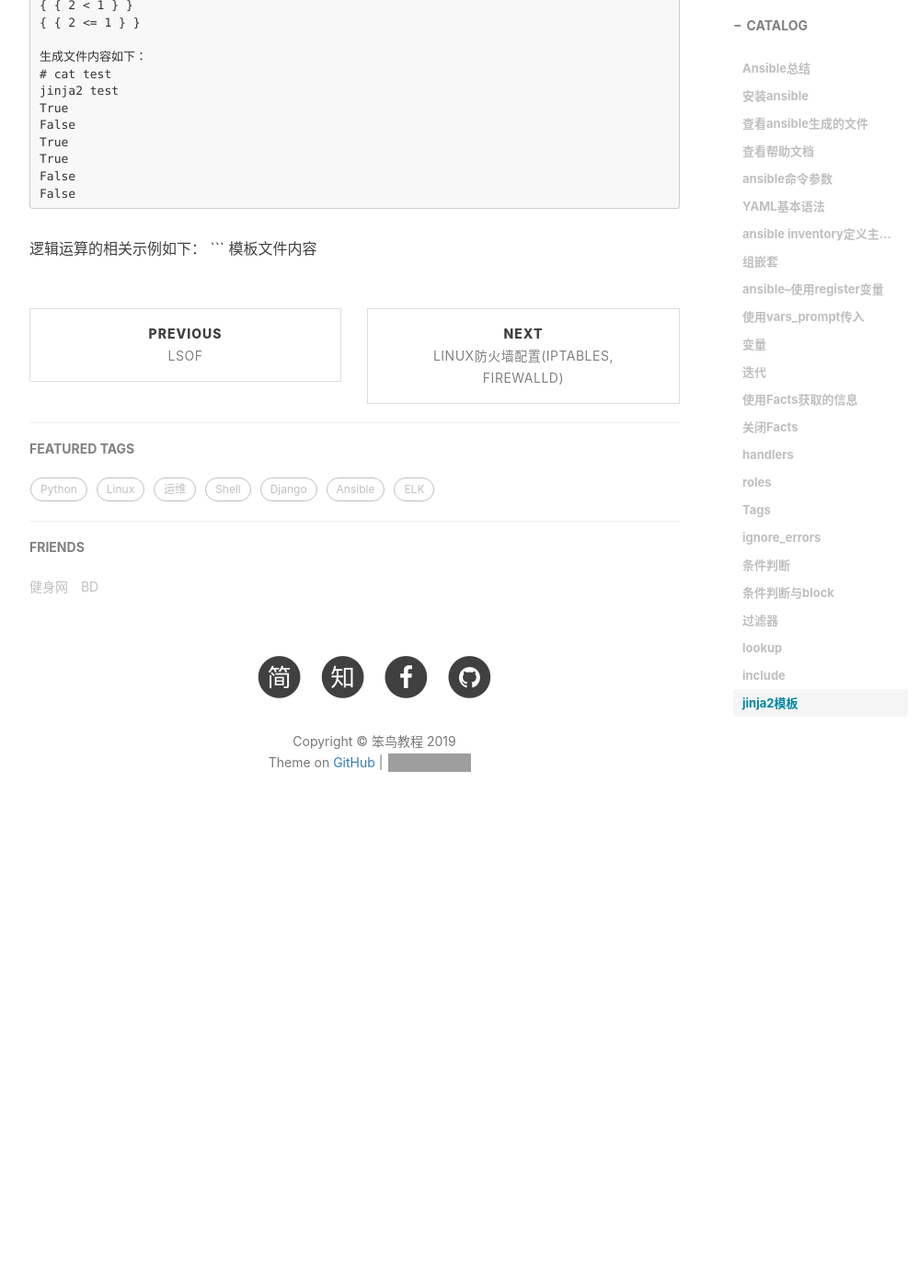
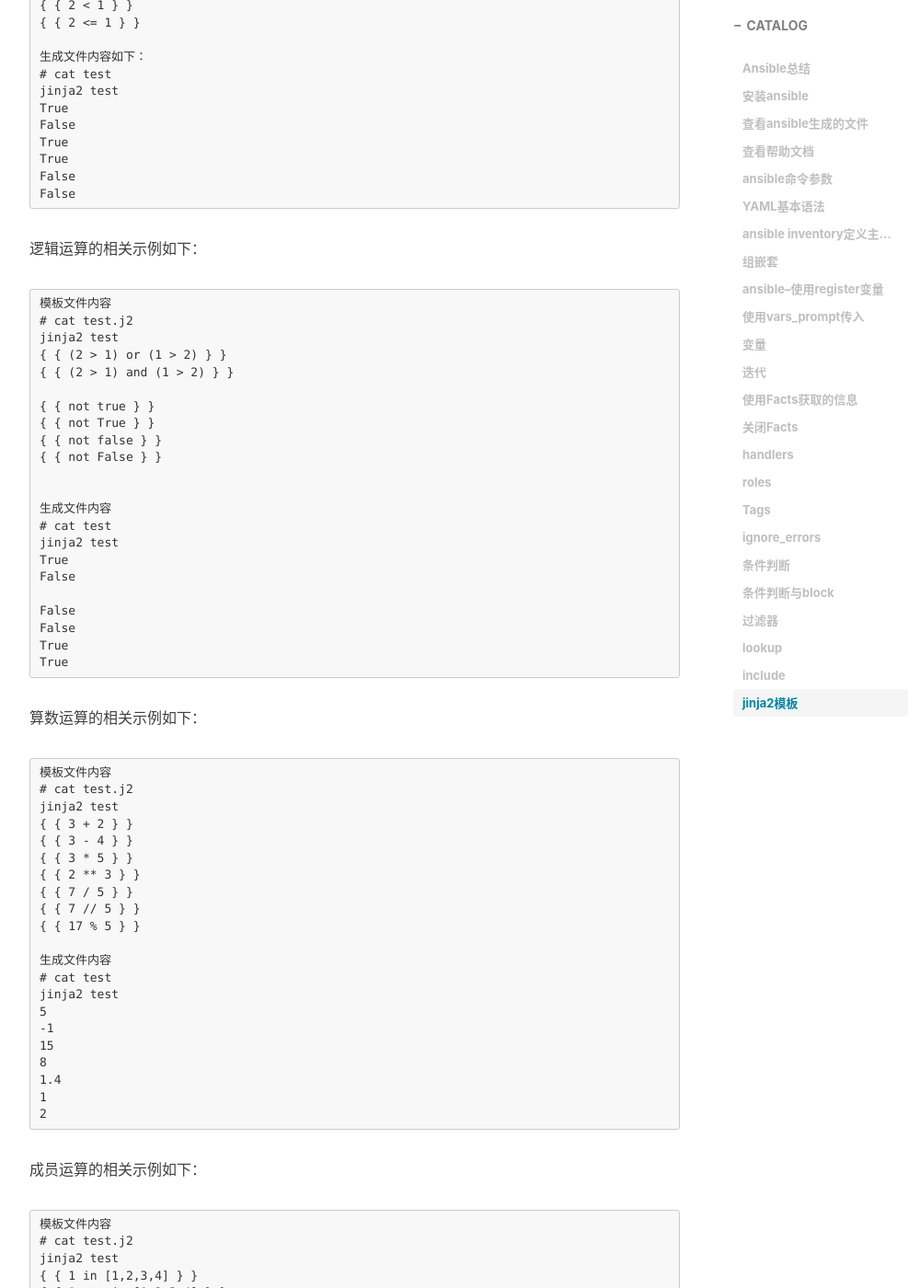
Before and after one commit to handerfly/handerfly.github.io, a Jekyll site: the page built from _posts/2019-05-18-Ansible总结.md, in a window 1280 px wide and 1400 px high, scrolled down 53538 px. Shown: the whole window at 92% size, without its empty margins (233-1232 px from the left). Built offline with Jekyll 4.4.1, drawn with Linux system fonts in a browser that asks for light colours; nearby versions of some CDN libraries; comment, search, counter and statistics services are not loaded; before the commit the page ends 54471 px from its top, so only the background shows below that; some of the changed text lies outside the part shown; grey boxes are pictures that could not be loaded.

Commit message:
Update 2019-05-18-Ansible总结.md

````diff
--- a/_posts/2019-05-18-Ansible总结.md
+++ b/_posts/2019-05-18-Ansible总结.md
@@ -2410,3 +2410,65 @@ False
 逻辑运算的相关示例如下：
 ```
 模板文件内容
+# cat test.j2
+jinja2 test
+{ { (2 > 1) or (1 > 2) } }
+{ { (2 > 1) and (1 > 2) } }
+
+{ { not true } }
+{ { not True } }
+{ { not false } }
+{ { not False } }
+
+
+生成文件内容
+# cat test
+jinja2 test
+True
+False
+
+False
+False
+True
+True
+```
+
+算数运算的相关示例如下：
+```
+模板文件内容
+# cat test.j2
+jinja2 test
+{ { 3 + 2 } }
+{ { 3 - 4 } }
+{ { 3 * 5 } }
+{ { 2 ** 3 } }
+{ { 7 / 5 } }
+{ { 7 // 5 } }
+{ { 17 % 5 } }
+
+生成文件内容
+# cat test
+jinja2 test
+5
+-1
+15
+8
+1.4
+1
+2
+```
+
+成员运算的相关示例如下：
+```
+模板文件内容
+# cat test.j2
+jinja2 test
+{ { 1 in [1,2,3,4] } }
+{ { 1 not in [1,2,3,4] } }
+
+生成文件内容
+# cat test
+jinja2 test
+True
+False
+```
````
